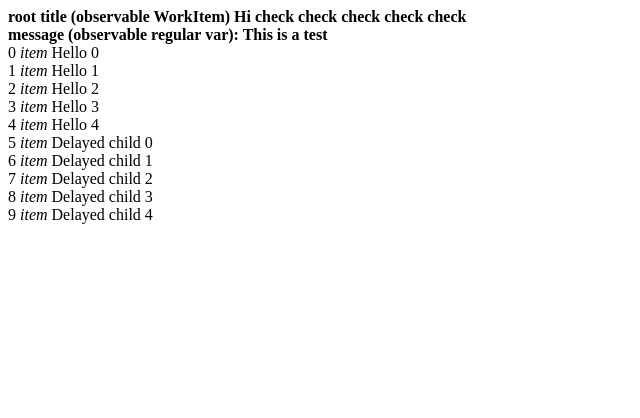
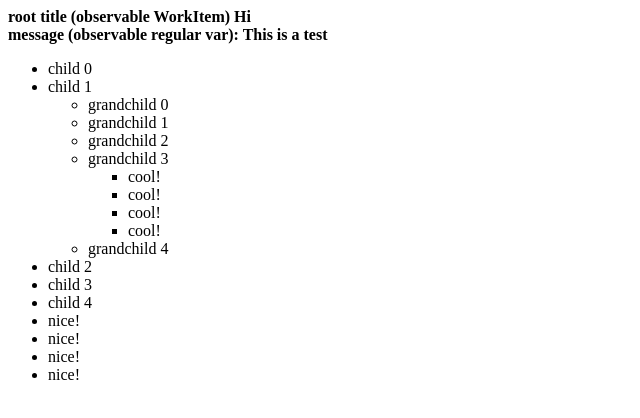
Before and after one commit to amireldor/barvazdog, a React app: page / in a window 1280 px wide. Shown: the top 418 px of the page, without its empty margins (0-640 px from the left). Built offline with nearby package versions, Linux system fonts and the light colour scheme; the HTML template or start-up script is replaced by a standard one.

Commit message:
Rendering a hierarchy of WorkItems list

```diff
--- a/src/components/App.tsx
+++ b/src/components/App.tsx
@@ -5,15 +5,26 @@ import workStore, { root } from '../stores/WorkStore'
 
 @observer
 class App extends React.Component<undefined, undefined> {
+    static renderChildrenList(children) {
+        if (children.length <= 0) {
+            return ''
+        }
+
+        return (<ul>
+            {children.map((item, index) => {
+                return (<li key={index}>
+                    {item.title}
+                    {App.renderChildrenList(item.children)}
+                </li>)
+            })}
+        </ul>)
+    }
+
     public render() {
         return (<div>
             <strong>root title (observable WorkItem) {root.title}</strong><br/>
             <strong>message (observable regular var): {workStore.message}</strong>
-
-            {root.children.map((item, index) => {
-                return <div key={index}>{index} <em>item</em> {item.title}</div>
-            })}
-
+            {App.renderChildrenList(root.children)}
         </div>)
     }
 }
--- a/src/stores/WorkStore.ts
+++ b/src/stores/WorkStore.ts
@@ -12,10 +12,30 @@ workStore.root.title = "Hi"
 export var root: WorkItem = workStore.root
 export default workStore
 
+// TODO: remove temp games for debugging
+
 for (let x = 0; x < 5; x++) {
-    root.pushChild(new WorkItem(`Hello ${x}`))
+    var child = new WorkItem(`child ${x}`)
+    root.pushChild(child)
+}
+
+var childRef = root.children[1]
+
+for (let x = 0; x < 5; x++) {
+    var grandchild = new WorkItem(`grandchild ${x}`)
+    childRef.pushChild(grandchild)
+}
+
+for (let x = 0; x < 5; x++) {
     setTimeout(() => {
-        root.title += ' check'
-        root.pushChild(new WorkItem(`Delayed child ${x}`))
-    }, (x + 1) * 300)
+        if (x <= 3) {
+            childRef.children[3].pushChild(new WorkItem("cool!"))
+        }
+    }, (x + 1) * 900)
 }
+
+for (let x = 0; x < 5; x++) {
+    setTimeout(() => {
+        root.pushChild(new WorkItem("nice!"))
+    }, (x + 1) * 1200)
+}
```
